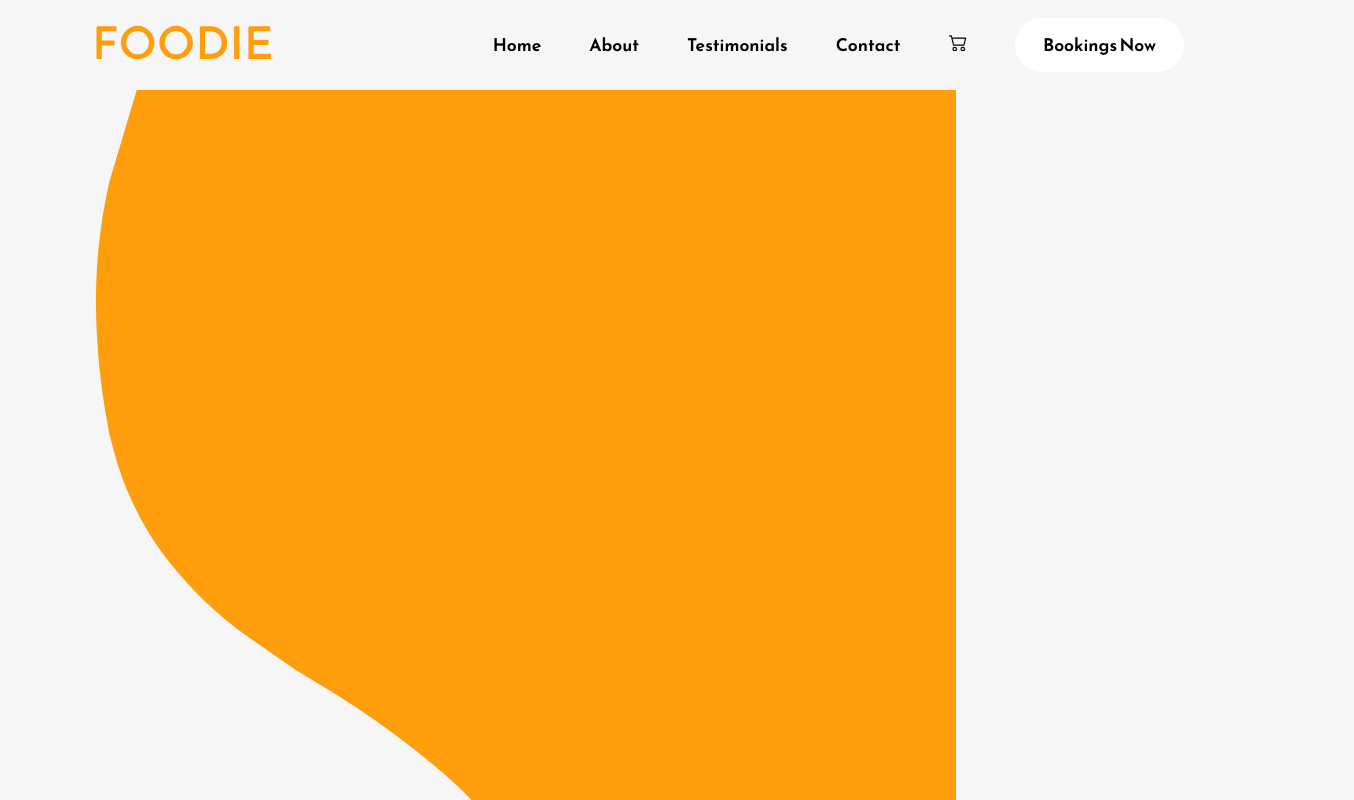
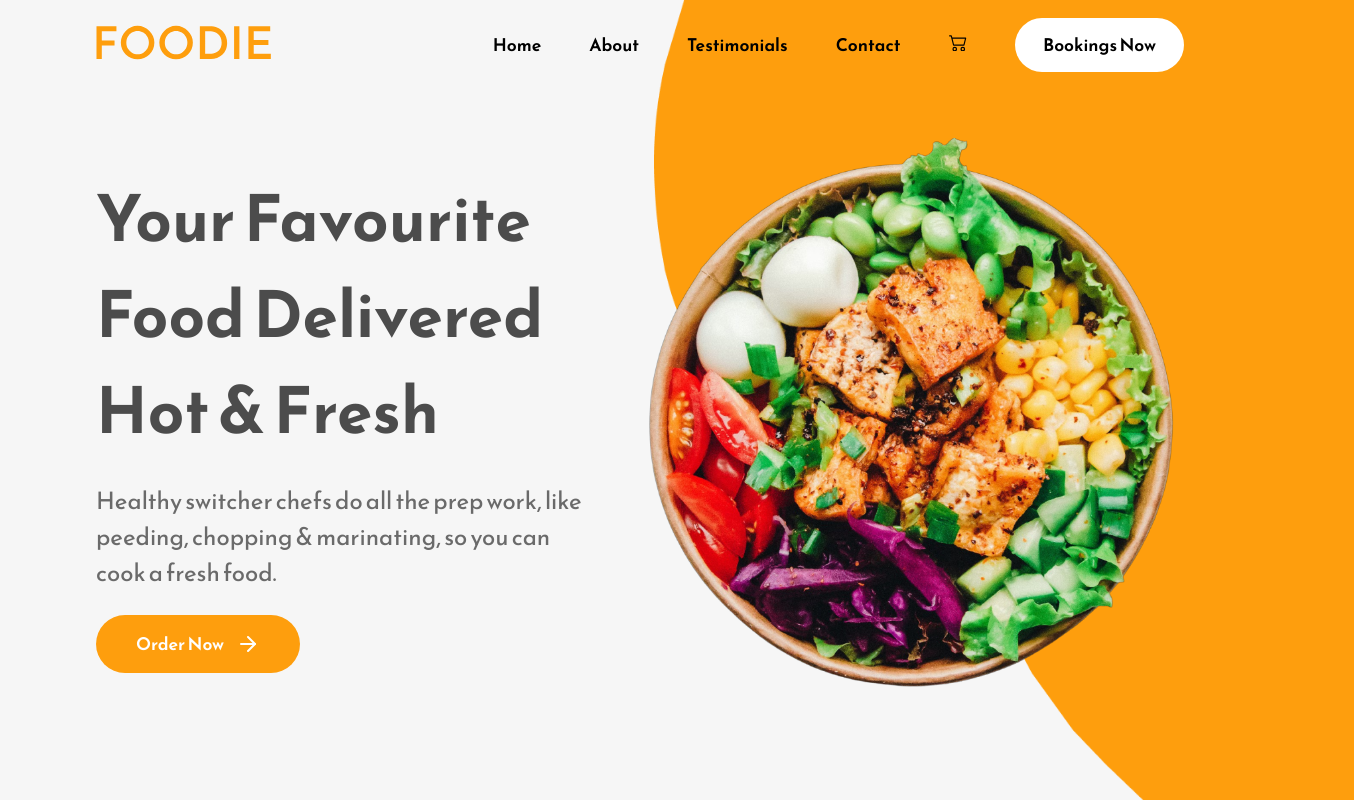
Before and after one commit to SavindaKaveesha/Foodie-Food-Delivery, a React (Create React App) app in the folder food_deliver_app/: page / in a window 1280 px wide. Shown: the top 800 px of the page, 1354 px wide, since content can reach past the window. Built offline with nearby package versions, Linux system fonts and the light colour scheme.

Commit message:
css file edited

```diff
--- a/food_deliver_app/src/App.css
+++ b/food_deliver_app/src/App.css
@@ -24,10 +24,13 @@ body {
 }
 
 nav {
+  position: relative;
   display: flex;
   align-items: center;
   justify-content: space-between;
   min-height: 90px;
+  width: 100%;
+  /*background-color: #f6f6f6;*/
 }
 .navbar-menu-container {
   display: none;
@@ -61,8 +64,8 @@ nav {
   cursor: pointer;
 }
 .home-banner-container {
+  display: flex;
   position: relative;
-  display: flex;
   padding-top: 3rem;
 }
 .home-bannerImage-container {
--- a/food_deliver_app/src/Components/Home.js
+++ b/food_deliver_app/src/Components/Home.js
@@ -1,15 +1,15 @@
-import React from 'react'
-import Navbar from './Navbar'
-import BannerBackground from '../Assets/home-banner-background.png'
-import BannerImage from '../Assets/home-banner-image.png'
-import {FiArrowRight} from 'react-icons/fi'
+import React from "react";
+import BannerBackground from "../Assets/home-banner-background.png";
+import BannerImage from "../Assets/home-banner-image.png";
+import Navbar from "./Navbar";
+import { FiArrowRight } from "react-icons/fi";
 
 const Home = () => {
   return (
-    <div className='home-container'>
-        <Navbar/>
-        <div className='home-banner-conatiner'>
-            <div className='home-bannerImage-conatiner'>
+    <div className="home-container">
+      <Navbar />
+      <div className="home-banner-container">
+        <div className="home-bannerImage-container">
           <img src={BannerBackground} alt="" />
         </div>
         <div className="home-text-section">
@@ -29,7 +29,7 @@ const Home = () => {
         </div>
       </div>
     </div>
-  )
-}
+  );
+};
 
-export default Home
+export default Home;
```
Lines whose indentation alone changed are shown as unchanged.
